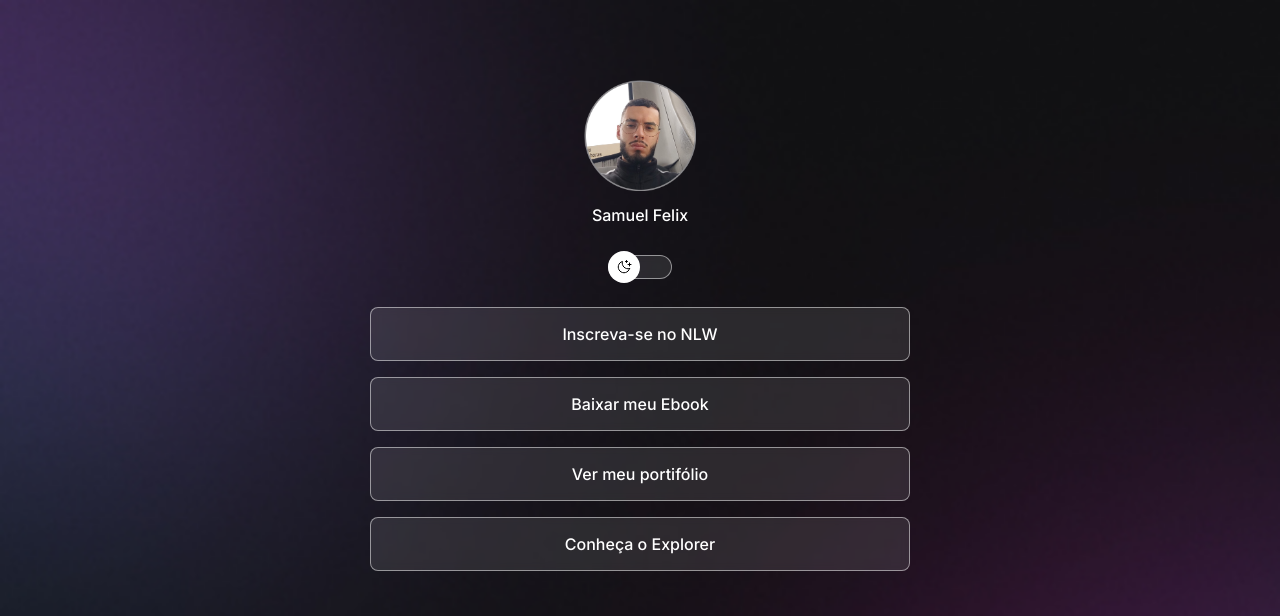
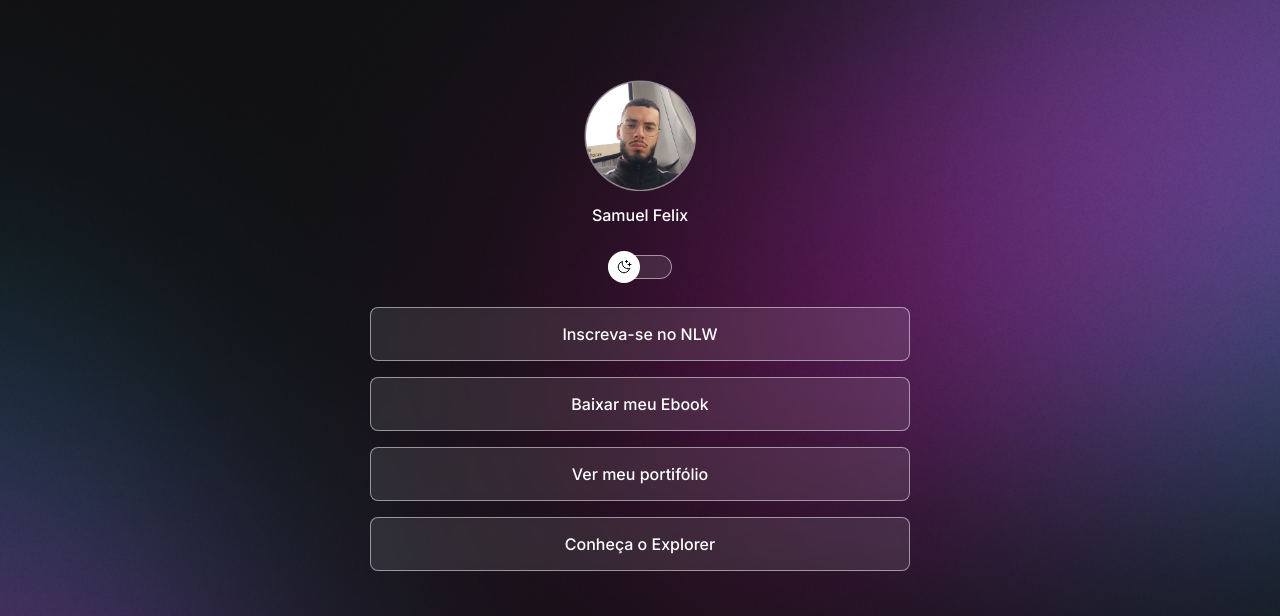
Before and after one commit to samuelfelix7/Projeto---DevLinks, a plain HTML site: page index.html in a window 1280 px wide. Shown: the top 616 px of the page. Drawn offline with nearby package versions, Linux system fonts and the light colour scheme.

Commit message:
changed background based on media queries

```diff
--- a/style.css
+++ b/style.css
@@ -27,6 +27,7 @@
 body {
   /* Background: color image repeat position/size */
   background: var(--bg-url) no-repeat top center/cover;
+  height: 100vh;
 }
 
 body * {
@@ -154,3 +155,16 @@ footer {
   text-align: center;
   font-size: 14px;
 }
+
+
+/* Media Queries */
+
+@media (min-width: 700px) {
+  :root {
+    --bg-url: url(./assets/bg-desktop.jpg)
+  }
+
+  .light {
+    --bg-url: url(./assets/bg-desktop-light.jpg)
+  }
+}
```
Also changed, not shown: assets/bg-desktop-light.jpg (added), assets/bg-desktop.jpg (added).
